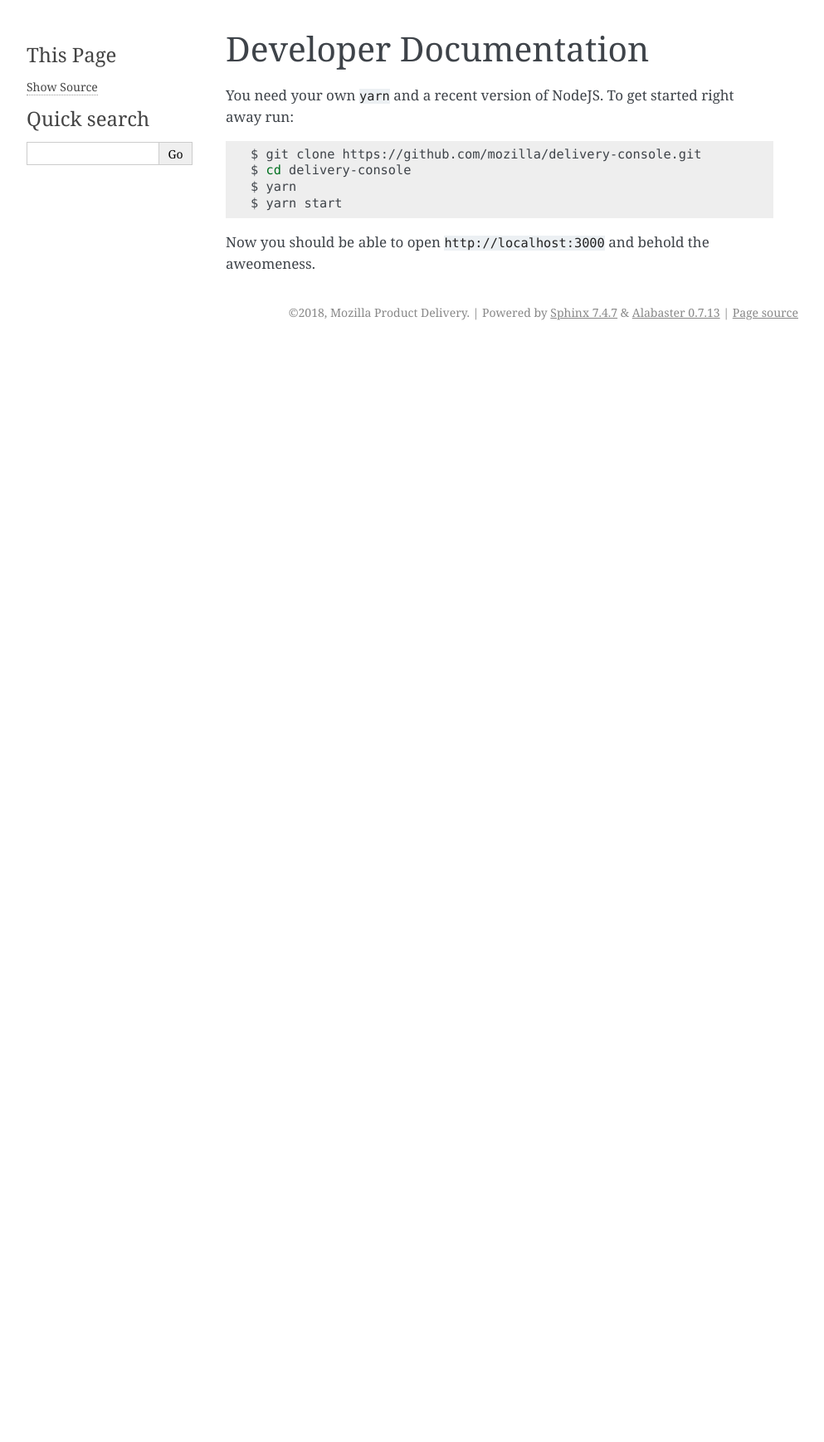
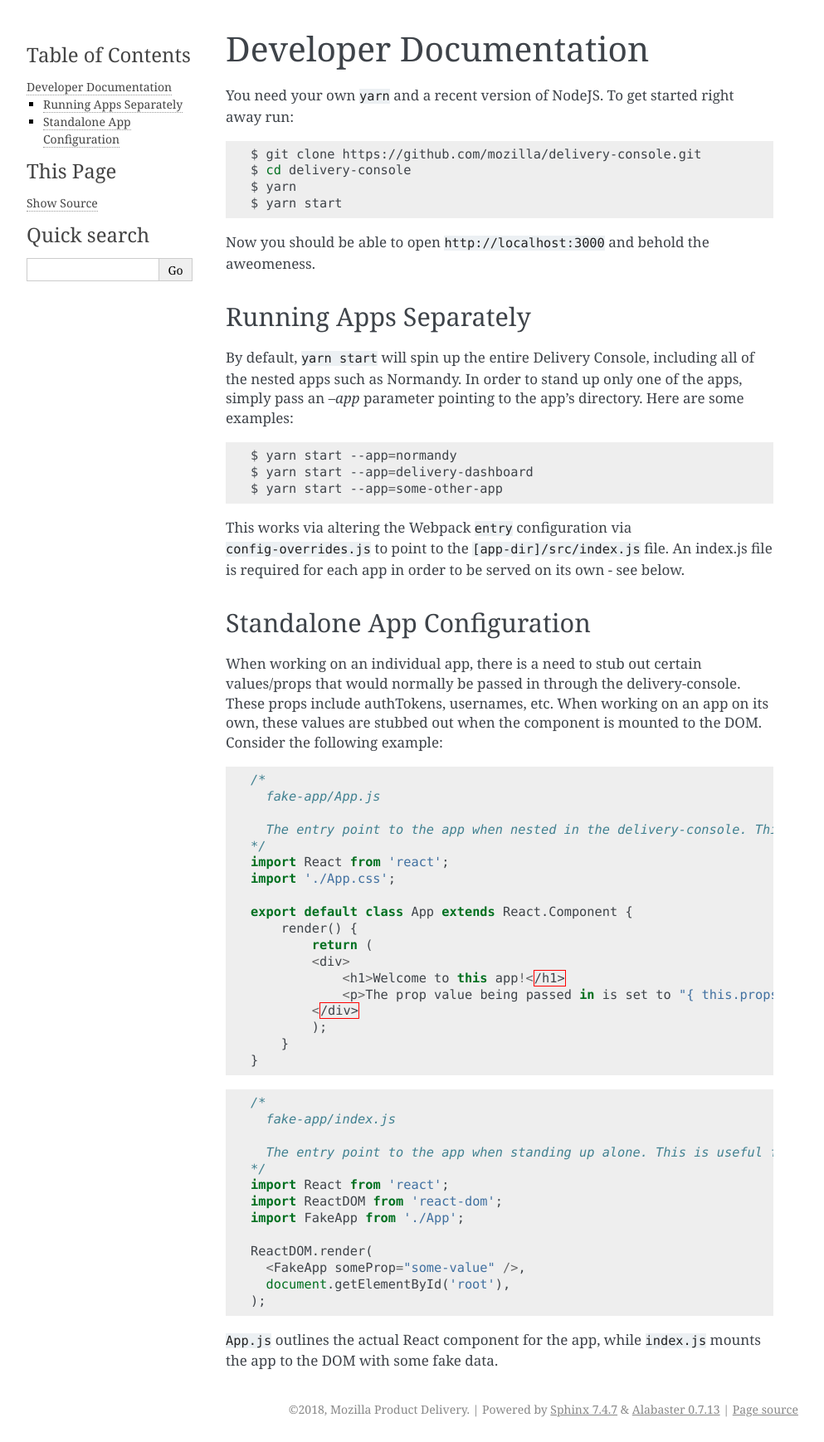
Before and after one commit to mozilla/delivery-console, a Sphinx documentation site: the page built from docs/dev.rst, in a window 1280 px wide. Shown: the whole page at 83% size, without its empty margins (148-1141 px from the left). Built offline with Sphinx 7.4.7, drawn with Linux system fonts in a browser that asks for light colours; before the commit the page ends 900 px from its top, so only the background shows below that.

Commit message:
Add docs for start --app

```diff
--- a/docs/dev.rst
+++ b/docs/dev.rst
@@ -14,3 +14,63 @@ right away run:
 
 Now you should be able to open ``http://localhost:3000`` and behold the
 aweomeness.
+
+
+Running Apps Separately
+=======================
+
+By default, ``yarn start`` will spin up the entire Delivery Console, including all of the nested apps such as Normandy. In order to stand up only one of the apps, simply pass an `--app` parameter pointing to the app's directory. Here are some examples:
+
+.. code-block:: shell
+
+    $ yarn start --app=normandy
+    $ yarn start --app=delivery-dashboard
+    $ yarn start --app=some-other-app
+
+
+This works via altering the Webpack ``entry`` configuration via ``config-overrides.js`` to point to the ``[app-dir]/src/index.js`` file. An index.js file is required for each app in order to be served on its own - see below.
+
+
+Standalone App Configuration
+============================
+
+When working on an individual app, there is a need to stub out certain values/props that would normally be passed in through the delivery-console. These props include authTokens, usernames, etc. When working on an app on its own, these values are stubbed out when the component is mounted to the DOM. Consider the following example:
+
+.. code-block:: javascript
+
+    /*
+      fake-app/App.js
+
+      The entry point to the app when nested in the delivery-console. This contains the basic component definition for the app, and is written as a normal React component.
+    */
+    import React from 'react';
+    import './App.css';
+
+    export default class App extends React.Component {
+        render() {
+            return (
+            <div>
+                <h1>Welcome to this app!</h1>
+                <p>The prop value being passed in is set to "{ this.props.someProp }"</p>
+            </div>
+            );
+        }
+    }
+
+.. code-block:: javascript
+
+    /*
+      fake-app/index.js
+
+      The entry point to the app when standing up alone. This is useful for stubbing out values that would be passed down from the delivery-console (such as an authToken).
+    */
+    import React from 'react';
+    import ReactDOM from 'react-dom';
+    import FakeApp from './App';
+
+    ReactDOM.render(
+      <FakeApp someProp="some-value" />,
+      document.getElementById('root'),
+    );
+
+``App.js`` outlines the actual React component for the app, while ``index.js`` mounts the app to the DOM with some fake data.
```
